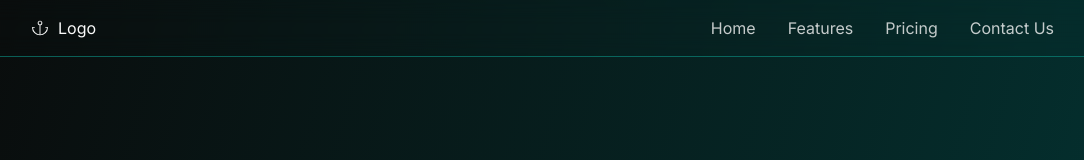
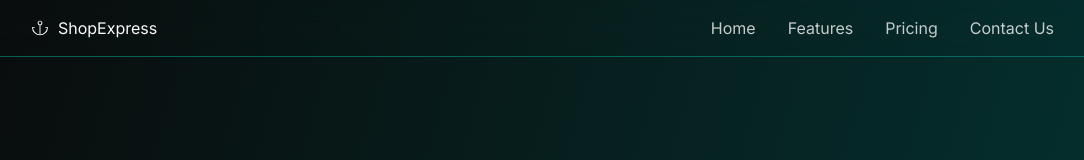
Before and after one commit to Zinedinarnaut/ShopExpress-Website, a Next.js app: page / in a window 1280 px wide. Shown: the top 160 px of the page, without its empty margins (98-1182 px from the left). Built offline with nearby package versions, Linux system fonts and the light colour scheme; a web font is replaced by a local one.

Commit message:
Update Header.tsx

```diff
--- a/src/components/Global/Header.tsx
+++ b/src/components/Global/Header.tsx
@@ -86,7 +86,7 @@ export default function Header() {
             d="M224 114h-24a6 6 0 0 0 0 12h17.8a90.1 90.1 0 0 1-83.8 83.8V93.4a30 30 0 1 0-12 0v116.4A90.1 90.1 0 0 1 38.2 126H56a6 6 0 0 0 0-12H32a6 6 0 0 0-6 6a102 102 0 0 0 204 0a6 6 0 0 0-6-6ZM110 64a18 18 0 1 1 18 18a18.1 18.1 0 0 1-18-18Z"
           />
         </svg>
-        Logo
+        ShopExpress
       </h3>
       <nav className="lg:flex gap-8 justify-center items-center hidden">
         {navItems.map((item, index) => (
```
